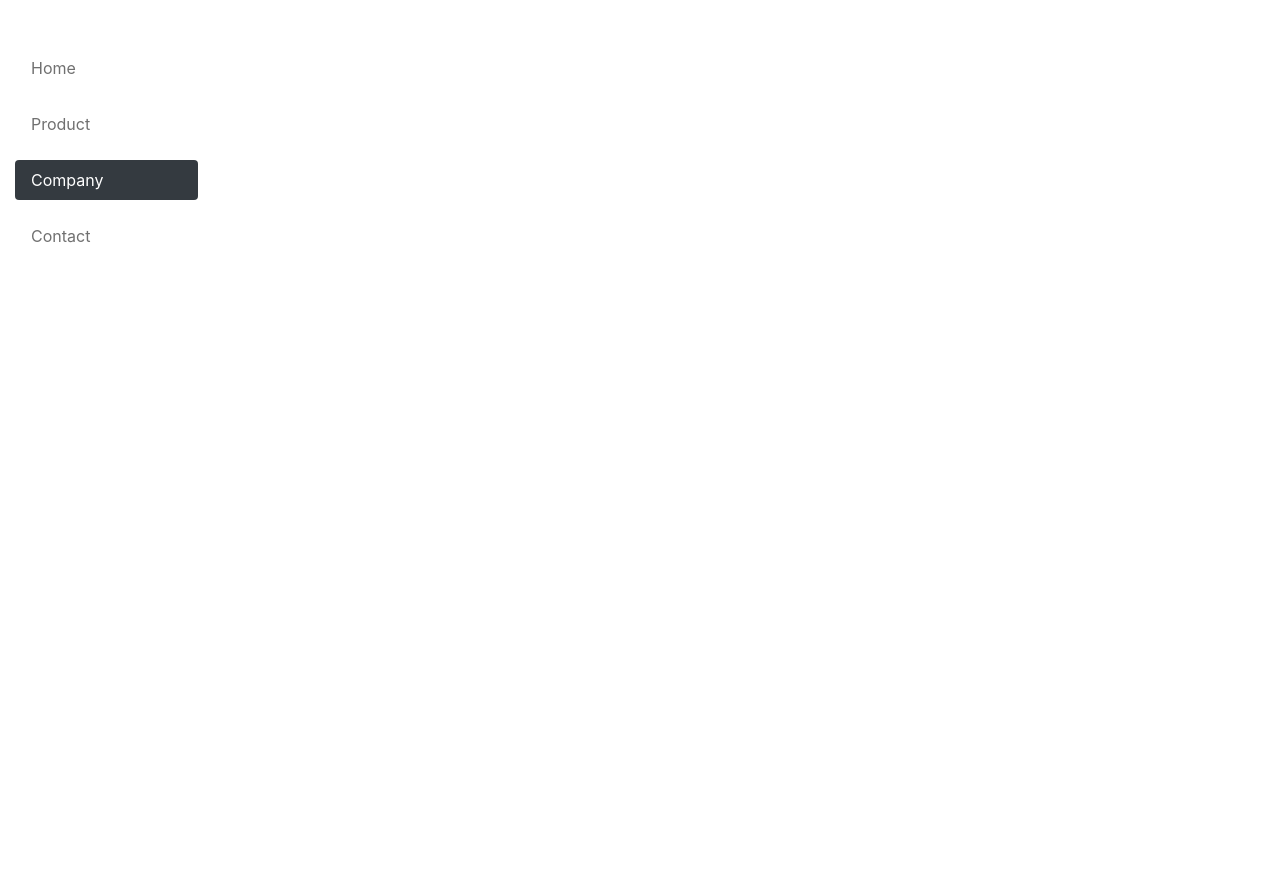
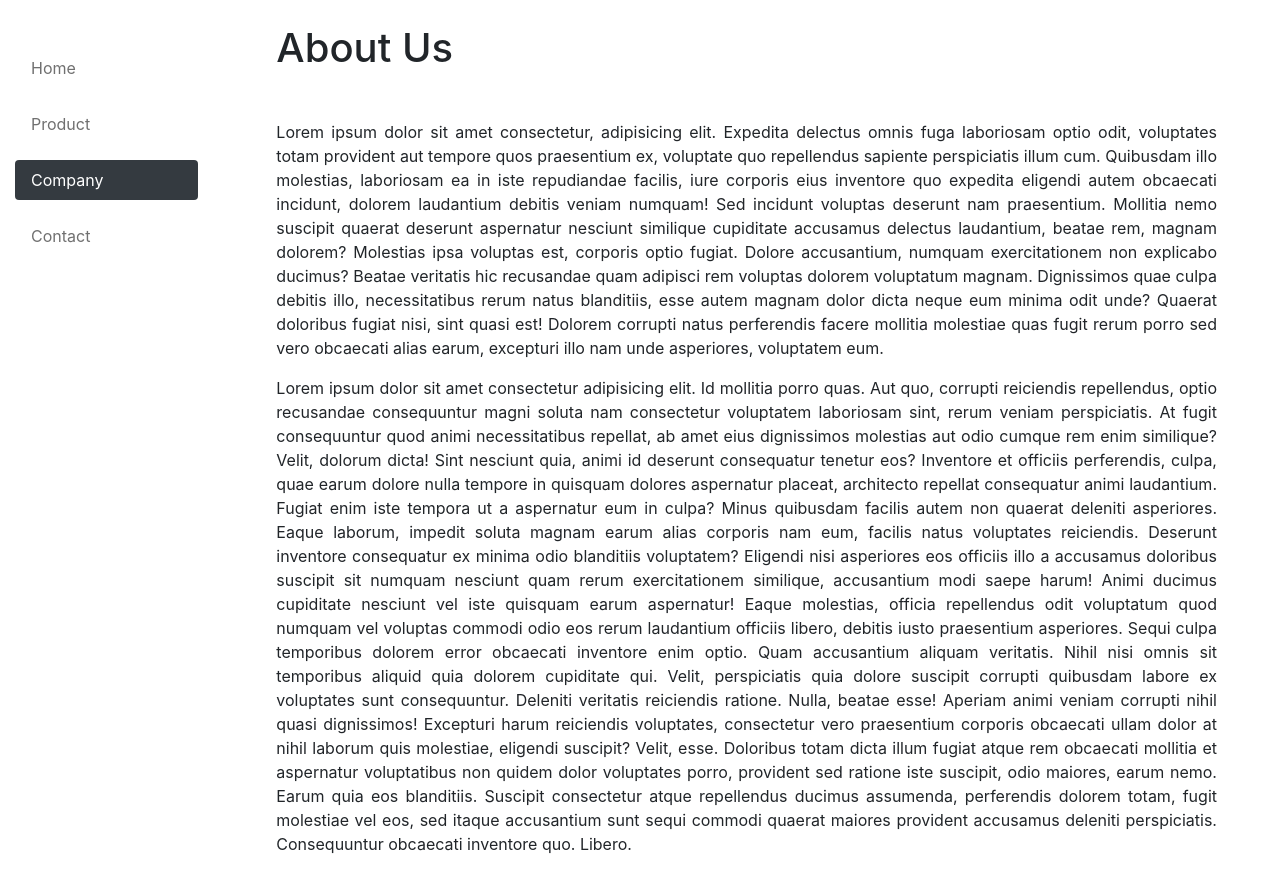
Before and after one commit to kjdeepak/codemaxCart, an Angular app: page /company in a window 1280 px wide. Shown: the part 166-1038 px from the top of the page. Before the commit the page ends 800 px from the top, so only its background shows below. Built offline with nearby package versions, Linux system fonts and the light colour scheme.

Commit message:
Implement Company Page UI layout

```diff
--- a/src/app/company/company.component.html
+++ b/src/app/company/company.component.html
@@ -1 +1,22 @@
-<p>company works!</p>
+<article>
+    <h1 class="my-5 ml-5">About Us</h1>
+    <div class="text-justify mx-5">
+    <p>
+      Lorem ipsum dolor sit amet consectetur, adipisicing elit. Expedita delectus omnis fuga laboriosam optio odit, voluptates totam provident aut tempore quos praesentium ex, voluptate quo repellendus sapiente perspiciatis illum cum.
+      Quibusdam illo molestias, laboriosam ea in iste repudiandae facilis, iure corporis eius inventore quo expedita eligendi autem obcaecati incidunt, dolorem laudantium debitis veniam numquam! Sed incidunt voluptas deserunt nam praesentium.
+      Mollitia nemo suscipit quaerat deserunt aspernatur nesciunt similique cupiditate accusamus delectus laudantium, beatae rem, magnam dolorem? Molestias ipsa voluptas est, corporis optio fugiat. Dolore accusantium, numquam exercitationem non explicabo ducimus?
+      Beatae veritatis hic recusandae quam adipisci rem voluptas dolorem voluptatum magnam. Dignissimos quae culpa debitis illo, necessitatibus rerum natus blanditiis, esse autem magnam dolor dicta neque eum minima odit unde?
+      Quaerat doloribus fugiat nisi, sint quasi est! Dolorem corrupti natus perferendis facere mollitia molestiae quas fugit rerum porro sed vero obcaecati alias earum, excepturi illo nam unde asperiores, voluptatem eum.
+    </p>
+    <p > Lorem ipsum dolor sit amet consectetur adipisicing elit. Id mollitia porro quas. Aut quo, corrupti reiciendis repellendus, optio recusandae consequuntur magni soluta nam consectetur voluptatem laboriosam sint, rerum veniam perspiciatis.
+    At fugit consequuntur quod animi necessitatibus repellat, ab amet eius dignissimos molestias aut odio cumque rem enim similique? Velit, dolorum dicta! Sint nesciunt quia, animi id deserunt consequatur tenetur eos?
+    Inventore et officiis perferendis, culpa, quae earum dolore nulla tempore in quisquam dolores aspernatur placeat, architecto repellat consequatur animi laudantium. Fugiat enim iste tempora ut a aspernatur eum in culpa?
+    Minus quibusdam facilis autem non quaerat deleniti asperiores. Eaque laborum, impedit soluta magnam earum alias corporis nam eum, facilis natus voluptates reiciendis. Deserunt inventore consequatur ex minima odio blanditiis voluptatem?
+    Eligendi nisi asperiores eos officiis illo a accusamus doloribus suscipit sit numquam nesciunt quam rerum exercitationem similique, accusantium modi saepe harum! Animi ducimus cupiditate nesciunt vel iste quisquam earum aspernatur!
+    Eaque molestias, officia repellendus odit voluptatum quod numquam vel voluptas commodi odio eos rerum laudantium officiis libero, debitis iusto praesentium asperiores. Sequi culpa temporibus dolorem error obcaecati inventore enim optio.
+    Quam accusantium aliquam veritatis. Nihil nisi omnis sit temporibus aliquid quia dolorem cupiditate qui. Velit, perspiciatis quia dolore suscipit corrupti quibusdam labore ex voluptates sunt consequuntur. Deleniti veritatis reiciendis ratione.
+    Nulla, beatae esse! Aperiam animi veniam corrupti nihil quasi dignissimos! Excepturi harum reiciendis voluptates, consectetur vero praesentium corporis obcaecati ullam dolor at nihil laborum quis molestiae, eligendi suscipit? Velit, esse.
+    Doloribus totam dicta illum fugiat atque rem obcaecati mollitia et aspernatur voluptatibus non quidem dolor voluptates porro, provident sed ratione iste suscipit, odio maiores, earum nemo. Earum quia eos blanditiis.
+    Suscipit consectetur atque repellendus ducimus assumenda, perferendis dolorem totam, fugit molestiae vel eos, sed itaque accusantium sunt sequi commodi quaerat maiores provident accusamus deleniti perspiciatis. Consequuntur obcaecati inventore quo. Libero. </p>
+</div>
+</article>
```
